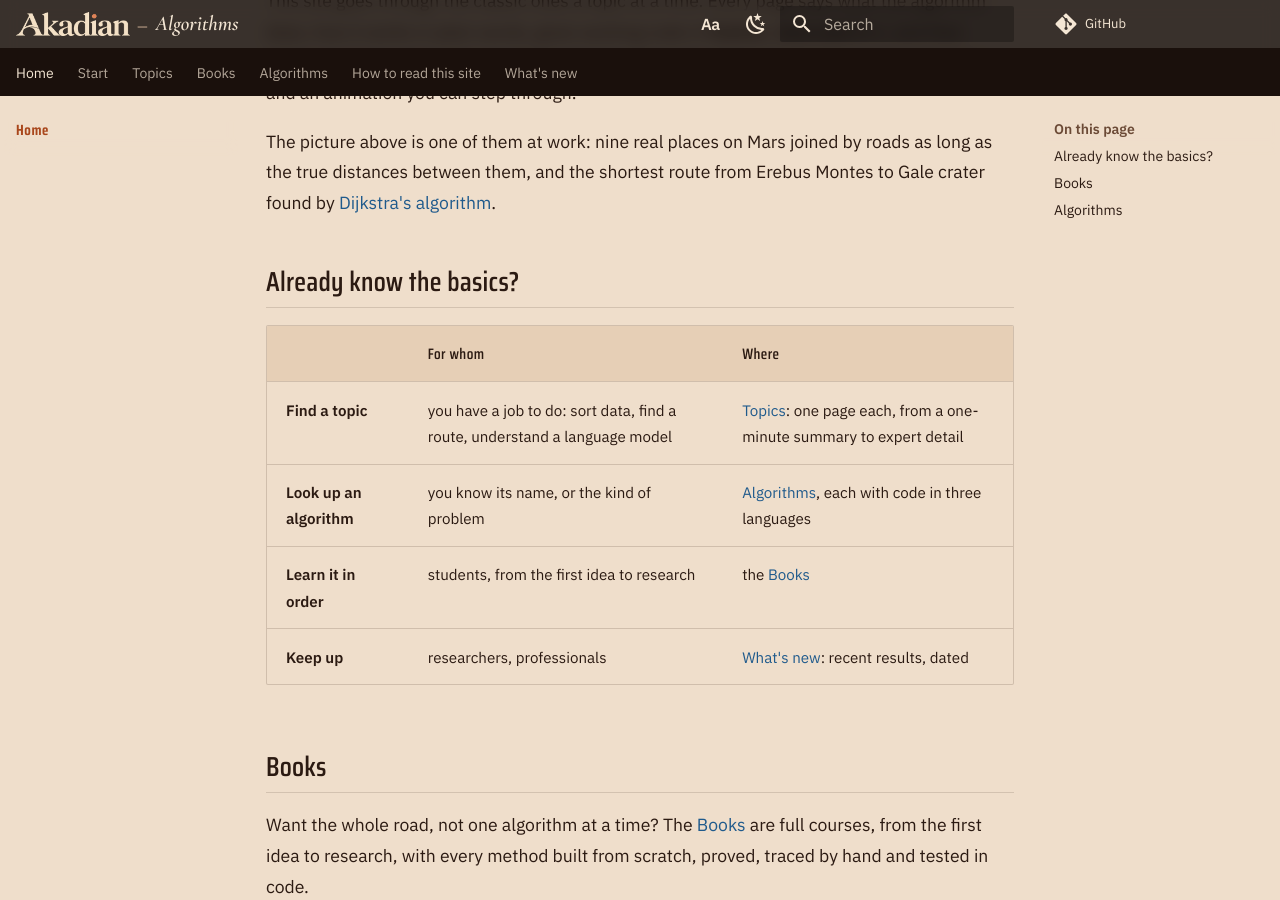
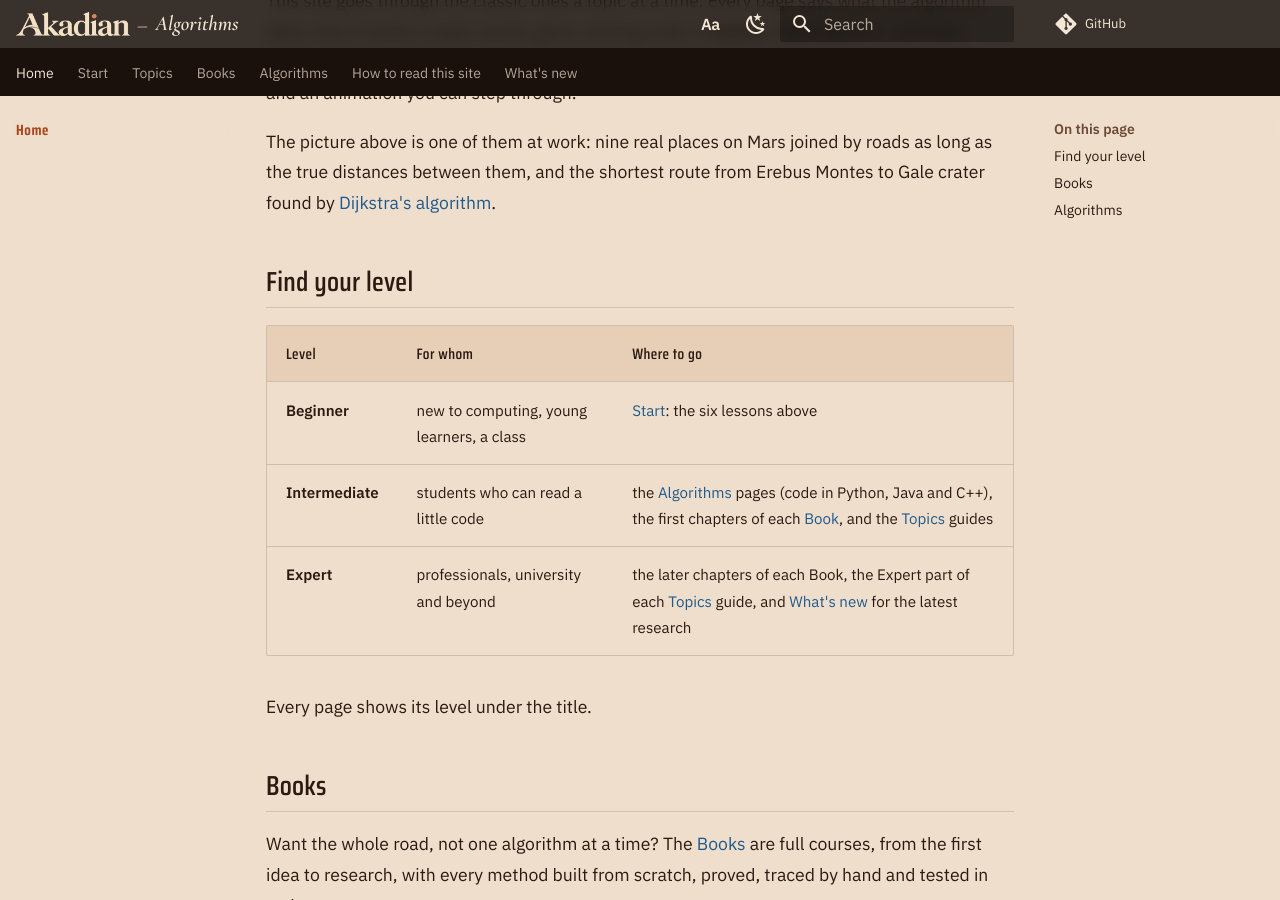
Before and after one commit to TTMathCS/cs, an MkDocs documentation site: the page built from docs/index.md, in a window 1280 px wide and 900 px high, scrolled down 1142 px. Built offline with MkDocs 1.6.1 and Material for MkDocs 9.7.7, drawn with Linux system fonts in a browser that asks for light colours; nearby versions of some CDN libraries; library files that are not in the unit come from our copies; comment, search, counter and statistics services are not loaded.

Commit message:
Three levels instead of five: Beginner, Intermediate, Expert (badge under every title, homepage 'Find your level', topic-guide parts); latest research stays in What's new and each guide's Now and next

```diff
--- a/docs/index.md
+++ b/docs/index.md
@@ -31,14 +31,15 @@ The picture above is one of them at work: nine real places on Mars joined by roa
 between them, and the shortest route from Erebus Montes to Gale crater found by
 [Dijkstra's algorithm](graphs/dijkstra.md).
 
-## Already know the basics?
+## Find your level
 
-| | For whom | Where |
+| Level | For whom | Where to go |
 |---|---|---|
-| **Find a topic** | you have a job to do: sort data, find a route, understand a language model | [Topics](topics/index.md): one page each, from a one-minute summary to expert detail |
-| **Look up an algorithm** | you know its name, or the kind of problem | [Algorithms](#algorithms), each with code in three languages |
-| **Learn it in order** | students, from the first idea to research | the [Books](#books) |
-| **Keep up** | researchers, professionals | [What's new](new.md): recent results, dated |
+| **Beginner** | new to computing, young learners, a class | [Start](first-steps/index.md): the six lessons above |
+| **Intermediate** | students who can read a little code | the [Algorithms](#algorithms) pages (code in Python, Java and C++), the first chapters of each [Book](#books), and the [Topics](topics/index.md) guides |
+| **Expert** | professionals, university and beyond | the later chapters of each Book, the Expert part of each [Topics](topics/index.md) guide, and [What's new](new.md) for the latest research |
+
+Every page shows its level under the title.
 
 ## Books { #books }
 
--- a/docs/javascripts/levels.js
+++ b/docs/javascripts/levels.js
@@ -1,16 +1,16 @@
-// Where each page of cs.akadian.ca sits on the shared ladder Start, Student, University, Expert, Research.
+// Where each page of cs.akadian.ca sits on the shared ladder Beginner, Intermediate, Expert.
 // reader.js (the same on cs, math and cryptography) draws the badge; only this file differs per site.
 // path: the page's path; ch: its chapter number in its book (0 if not a chapter); n: chapters in that book.
 window.akadianLevel = function (path, ch, n) {
-  if (/\/first-steps\//.test(path)) return "Start";                        // the beginner track
+  if (/\/first-steps\//.test(path)) return "Beginner";                        // the beginner track
   if (/\/topics\/./.test(path)) return "All";                         // guides: one part per level
   if (/\/books\/[^\/]+\/\d+-/.test(path) && ch && n) {
-    if (ch === n) return "Research";                                   // the last chapter: where the field goes
-    if (ch <= Math.ceil(n * 0.2)) return "Student";
+    if (ch === n) return "Expert";                                   // the last chapter: where the field goes
+    if (ch <= Math.ceil(n * 0.2)) return "Intermediate";
     if (ch > n * 0.75) return "Expert";
-    return "University";
+    return "Intermediate";
   }
-  if (/\/(foundations|sorting|searching)\/./.test(path)) return "Student";
-  if (/\/(data-structures|graphs|dp|greedy|strings|number-theory|backtracking)\/./.test(path)) return "University";
+  if (/\/(foundations|sorting|searching)\/./.test(path)) return "Intermediate";
+  if (/\/(data-structures|graphs|dp|greedy|strings|number-theory|backtracking)\/./.test(path)) return "Intermediate";
   return null;
 };
--- a/docs/javascripts/reader.js
+++ b/docs/javascripts/reader.js
@@ -196,7 +196,7 @@
   }
 
   // ---- level: where this page sits on the ladder; each site's rules are in javascripts/levels.js ----
-  var LEVELS = ["Start", "Student", "University", "Expert", "Research"];
+  var LEVELS = ["Beginner", "Intermediate", "Expert"];
   var lv = typeof window.akadianLevel === "function" ? window.akadianLevel(here, chNo, chapter.length) : null;
   var lvAt = h1 || article.querySelector("h1");
   if (lv && lvAt) {
--- a/docs/stylesheets/reader.css
+++ b/docs/stylesheets/reader.css
@@ -11,7 +11,7 @@
 .md-typeset .uoft { zoom: var(--reader-scale); }
 .md-typeset p, .md-typeset li { overflow-wrap: break-word; }
 
-/* --- level: Start, Student, University, Expert, Research, the page's own one filled in --- */
+/* --- level: Beginner, Intermediate, Expert, the page's own one filled in --- */
 .md-typeset .reader-level { display: flex; flex-wrap: wrap; align-items: center; gap: .25rem; margin: -.6rem 0 1.2rem; font-size: .66rem; line-height: 1.3; }
 .reader-level span { padding: .12rem .5rem; border-radius: 999px; white-space: nowrap; }
 .reader-level .reader-level-name { padding-left: 0; color: var(--md-default-fg-color--light); }
```
Also changed, not shown: docs/topics/index.md (+5 -5 lines).
